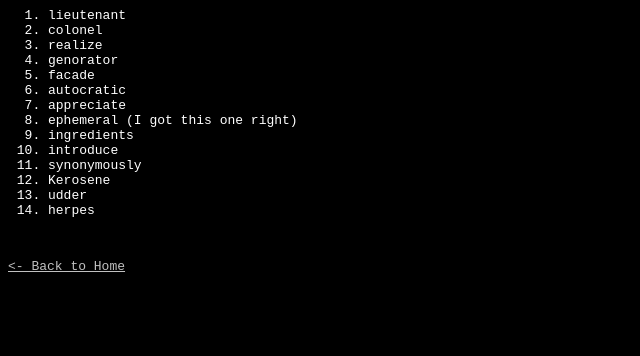
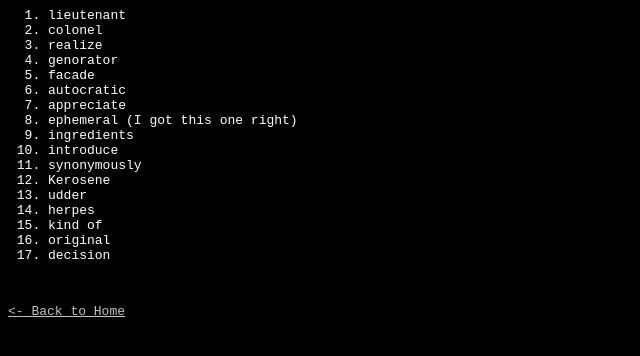
Before and after one commit to scnossen1/blog_site, a plain HTML site: page pages/bad_spelling.html in a window 1280 px wide. Shown: the whole page, without its empty margins (0-640 px from the left). Drawn offline with Linux system fonts and the light colour scheme.

Commit message:
added more words I cant spell

```diff
--- a/pages/bad_spelling.html
+++ b/pages/bad_spelling.html
@@ -22,6 +22,9 @@
         <li>Kerosene</li>
         <li>udder</li>
         <li>herpes</li>
+        <li>kind of</li>
+        <li>original</li>
+        <li>decision</li>
     </ol>
 
     <p>&nbsp;</p>
```
